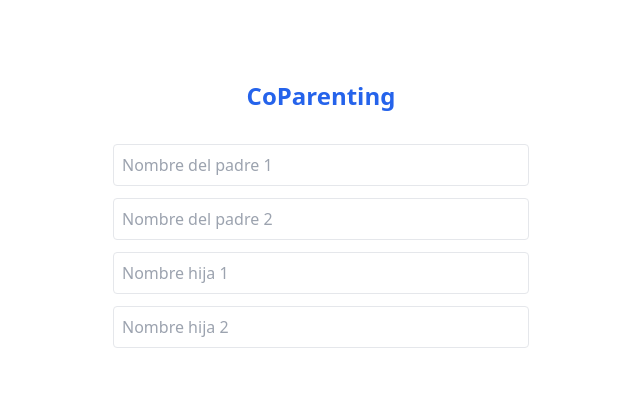
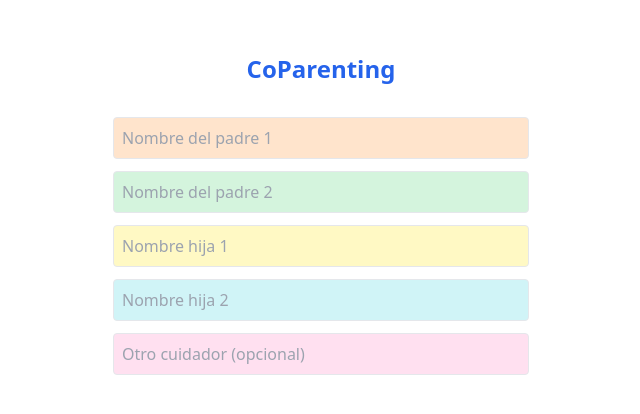
Before and after one commit to cenutrin-prog/co-parenting, a React (Vite) app: page / in a window 1280 px wide. Shown: the part 178-592 px from the top of the page, without its empty margins (319-959 px from the left). Built offline with nearby package versions, Linux system fonts and the light colour scheme.

Commit message:
Update SetupScreen.jsx

```diff
--- a/src/SetupScreen.jsx
+++ b/src/SetupScreen.jsx
@@ -1,7 +1,6 @@
 import React from 'react';
 
 const SetupScreen = ({ parents, setParents, children, setChildren, setCurrentUser, setStep }) => {
-
   const handleParentChange = (field, value) => {
     setParents(prev => ({ ...prev, [field]: value }));
   };
@@ -14,10 +13,26 @@ const SetupScreen = ({ parents, setParents, children, setChildren, setCurrentUse
     // Guardar nombres en localStorage
     localStorage.setItem('coparenting_parents', JSON.stringify(parents));
     localStorage.setItem('coparenting_children', JSON.stringify(children));
-
     // Establecer usuario actual y pasar a la pantalla principal
     setCurrentUser(user);
     setStep('main');
+  };
+
+  // Colores apagados (pastel) para los inputs
+  const inputColors = {
+    parent1: '#FFE4CC', // Naranja apagado
+    parent2: '#D4F4DD', // Verde apagado
+    child1: '#FFF9C4',  // Amarillo apagado
+    child2: '#D0F4F7',  // Cian apagado
+    other: '#FFE0F0'    // Rosa apagado
+  };
+
+  // Colores vivos para los botones
+  const buttonColors = {
+    parent1: '#FF8C42', // Naranja vivo
+    parent2: '#86efac', // Verde vivo
+    child1: '#FDD835',  // Amarillo vivo
+    child2: '#00BCD4'   // Cian vivo
   };
 
   return (
@@ -31,6 +46,7 @@ const SetupScreen = ({ parents, setParents, children, setChildren, setCurrentUse
           value={parents.parent1}
           onChange={(e) => handleParentChange("parent1", e.target.value)}
           className="w-full p-2 border rounded"
+          style={{ backgroundColor: inputColors.parent1 }}
         />
 
         <input
@@ -39,6 +55,7 @@ const SetupScreen = ({ parents, setParents, children, setChildren, setCurrentUse
           value={parents.parent2}
           onChange={(e) => handleParentChange("parent2", e.target.value)}
           className="w-full p-2 border rounded"
+          style={{ backgroundColor: inputColors.parent2 }}
         />
 
         <input
@@ -47,6 +64,7 @@ const SetupScreen = ({ parents, setParents, children, setChildren, setCurrentUse
           value={children.child1}
           onChange={(e) => handleChildChange("child1", e.target.value)}
           className="w-full p-2 border rounded"
+          style={{ backgroundColor: inputColors.child1 }}
         />
 
         <input
@@ -55,6 +73,16 @@ const SetupScreen = ({ parents, setParents, children, setChildren, setCurrentUse
           value={children.child2}
           onChange={(e) => handleChildChange("child2", e.target.value)}
           className="w-full p-2 border rounded"
+          style={{ backgroundColor: inputColors.child2 }}
+        />
+
+        <input
+          type="text"
+          placeholder="Otro cuidador (opcional)"
+          value={parents.other || ''}
+          onChange={(e) => handleParentChange("other", e.target.value)}
+          className="w-full p-2 border rounded"
+          style={{ backgroundColor: inputColors.other }}
         />
       </div>
 
@@ -62,31 +90,38 @@ const SetupScreen = ({ parents, setParents, children, setChildren, setCurrentUse
         {parents.parent1 && (
           <button
             onClick={() => saveAndContinue('parent1')}
-            className="w-full text-white py-3 rounded-lg font-medium text-lg bg-blue-500"
+            className="w-full text-white py-3 rounded-lg font-medium text-lg"
+            style={{ backgroundColor: buttonColors.parent1 }}
           >
             Continuar como {parents.parent1}
           </button>
         )}
+
         {parents.parent2 && (
           <button
             onClick={() => saveAndContinue('parent2')}
-            className="w-full text-white py-3 rounded-lg font-medium text-lg bg-blue-500"
+            className="w-full text-white py-3 rounded-lg font-medium text-lg"
+            style={{ backgroundColor: buttonColors.parent2 }}
           >
             Continuar como {parents.parent2}
           </button>
         )}
+
         {children.child1 && (
           <button
             onClick={() => saveAndContinue('child1')}
-            className="w-full text-white py-3 rounded-lg font-medium text-lg bg-blue-500"
+            className="w-full text-white py-3 rounded-lg font-medium text-lg"
+            style={{ backgroundColor: buttonColors.child1 }}
           >
             Continuar como {children.child1}
           </button>
         )}
+
         {children.child2 && (
           <button
             onClick={() => saveAndContinue('child2')}
-            className="w-full text-white py-3 rounded-lg font-medium text-lg bg-blue-500"
+            className="w-full text-white py-3 rounded-lg font-medium text-lg"
+            style={{ backgroundColor: buttonColors.child2 }}
           >
             Continuar como {children.child2}
           </button>
```
